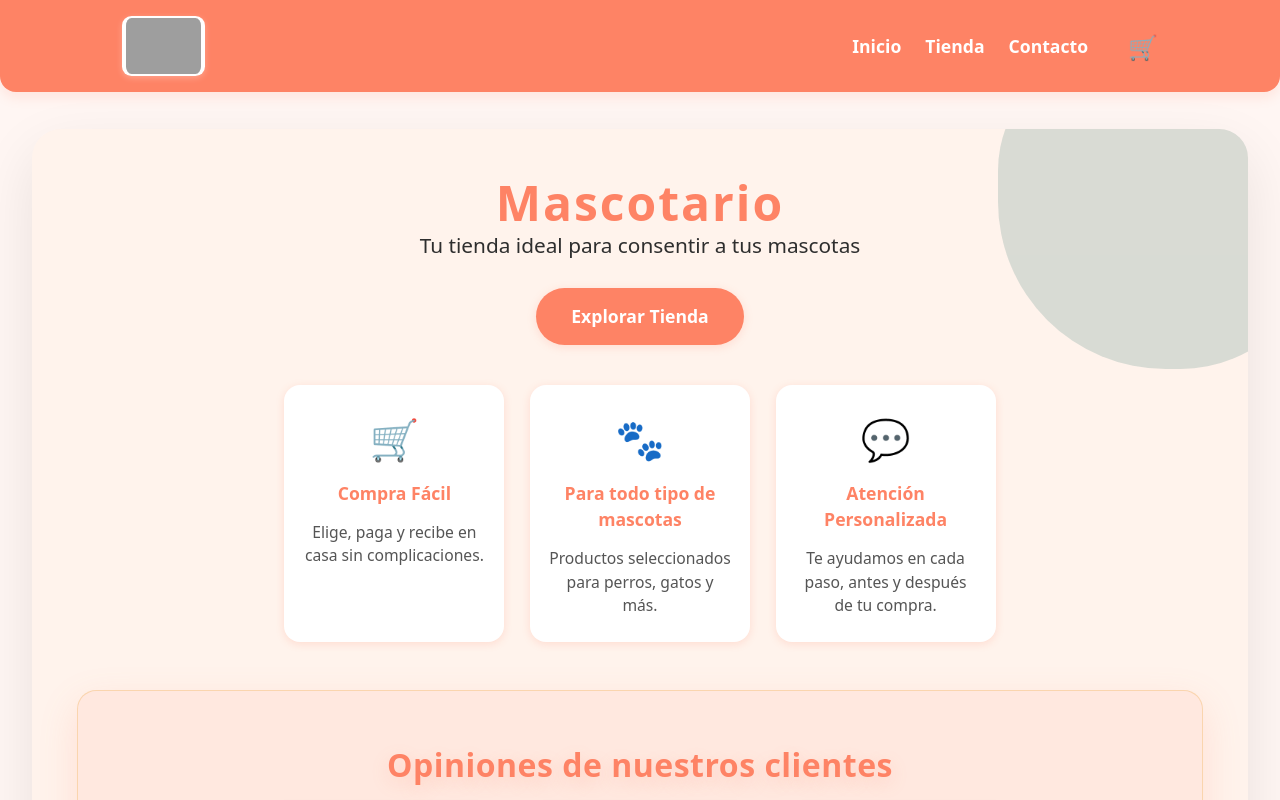
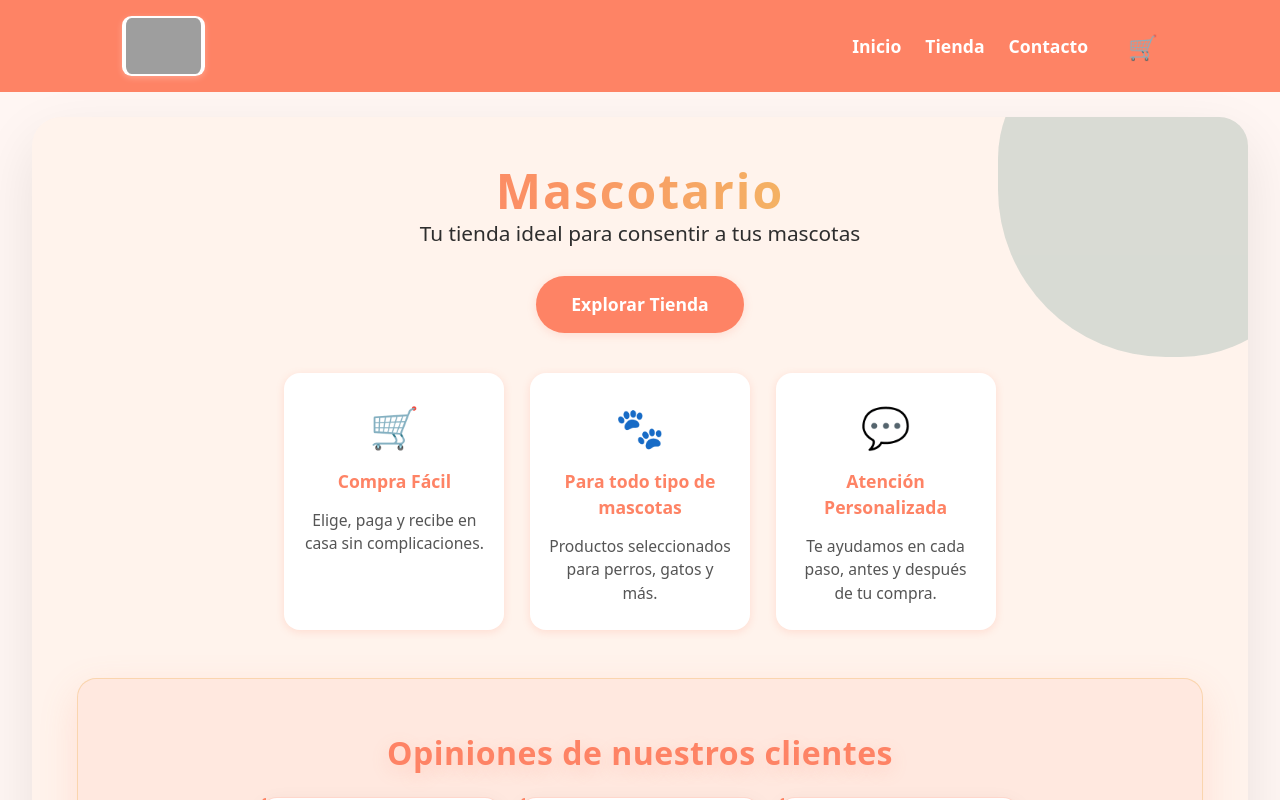
Before and after one commit to gero16/mascotario, a React (Vite) app: page / in a window 1280 px wide. Shown: the top 800 px of the page. Built offline with nearby package versions, Linux system fonts and the light colour scheme; grey boxes are pictures that could not be loaded.

Commit message:
mejora visual en inicio 1.2

```diff
--- a/src/App.css
+++ b/src/App.css
@@ -49,8 +49,14 @@ h1,h2,h3,h4,p, button {
   right: 0;
   width: 100%;
   background: #fe8365;
+  /*
+  background: linear-gradient(90deg, var(--color-base) 0%, var(--color-highlight) 100%);
+  color: #fff;
+  border: none;
+  box-shadow: 0 8px 22px rgba(254, 131, 101, 0.35);
   border-radius: 0 0 1rem 1rem;
   box-shadow: 0 6px 12px #fe836522;
+  */
   padding: 0;
   margin-bottom: 2rem;
   z-index: 10;
@@ -152,7 +158,7 @@ h1 {
 }
 
 .landing {
-  margin: 8% auto;
+  margin: 7% auto;
   display: flex;
   flex-direction: column;
   align-items: center;
@@ -200,7 +206,14 @@ h1 {
 
 .landing-header h1 {
   font-size: 3rem;
+  /*color: var(--color-base);*/
+
   color: var(--color-base);
+  background: linear-gradient(90deg, var(--color-base) 0%, var(--color-highlight) 90%);
+  background-clip: text;
+  -webkit-background-clip: text;
+  -webkit-text-fill-color: transparent;
+
   letter-spacing: 2px;
   font-weight: 900;
 }
```
